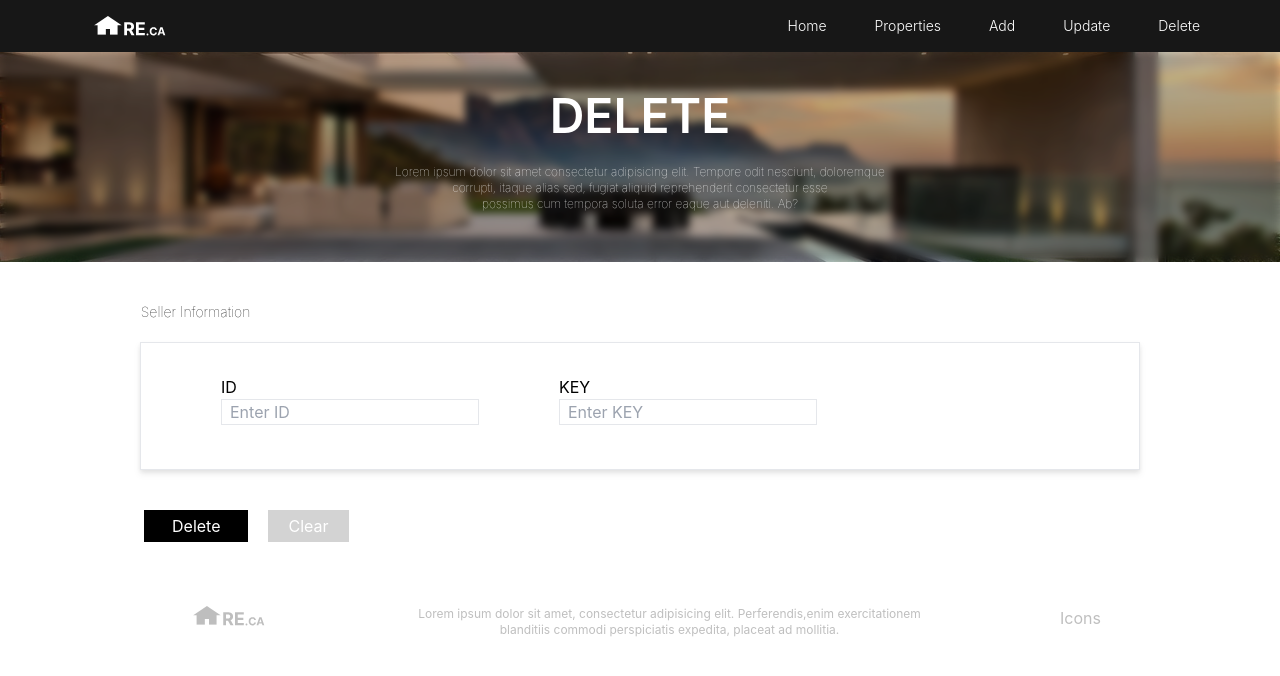
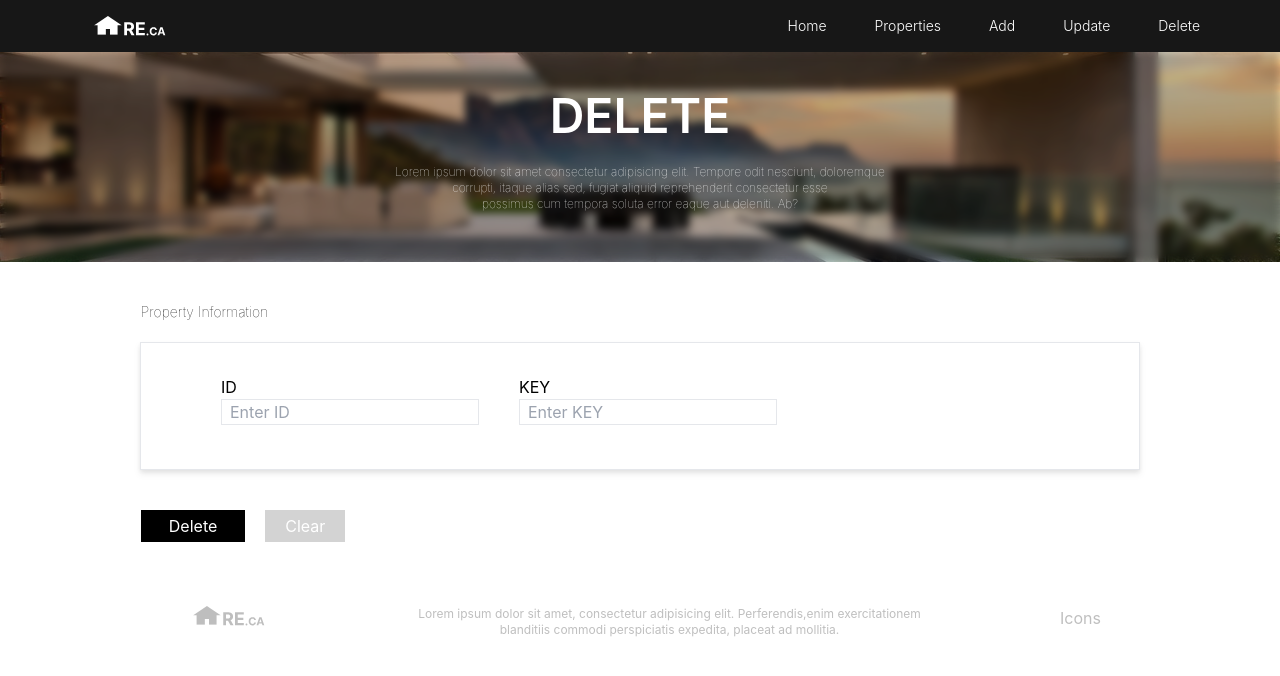
Before and after one commit to Youssefchahboune/Final-Project-Java-Web-Real-Estate-App-, a React (Create React App) app: page /Delete in a window 1280 px wide. Shown: the top 676 px of the page. Built offline with nearby package versions, Linux system fonts and the light colour scheme.

Commit message:
changed forms title to property infromation for delete and update pages

```diff
--- a/src/pages/Delete.jsx
+++ b/src/pages/Delete.jsx
@@ -17,12 +17,12 @@ function Delete() {
       <Banner Title="DELETE" text={text()} />
 
       <div class="ml-[11%] py-5 pt-10 text-sm font-thin">
-        Seller Information
+        Property Information
       </div>
 
       <form action="" class="">
         <div class="flex justify-center mx-10">
-          <div  class="flex flex-row border w-[1000px] h-32 gap-20 pl-20 pt-8 bg-white drop-shadow-md">
+          <div  class="flex flex-row border w-[1000px] h-32 gap-10 pl-20 pt-8 bg-white drop-shadow-md">
             <div class="flex flex-col">
               <label htmlFor="">ID</label>
               <input class="border pl-2" type="text" placeholder='Enter ID' />
@@ -34,7 +34,7 @@ function Delete() {
           </div>
         </div>
 
-        <div class="flex flex-row gap-5 ml-36 mt-10">
+        <div class="flex flex-row gap-5 ml-[11%] mt-10">
           <div>
             <button type="submit" class="px-7 py-1 bg-black text-white">Delete</button>
           </div>
--- a/src/pages/Update.jsx
+++ b/src/pages/Update.jsx
@@ -17,7 +17,7 @@ function Update() {
       <Banner Title="UPDATE" text={text()} />
 
       <div class="ml-[10.5%] py-5 pt-10 text-sm font-thin">
-        Seller Information
+        Property Information
       </div>
 
       <form action="" class="">
```
